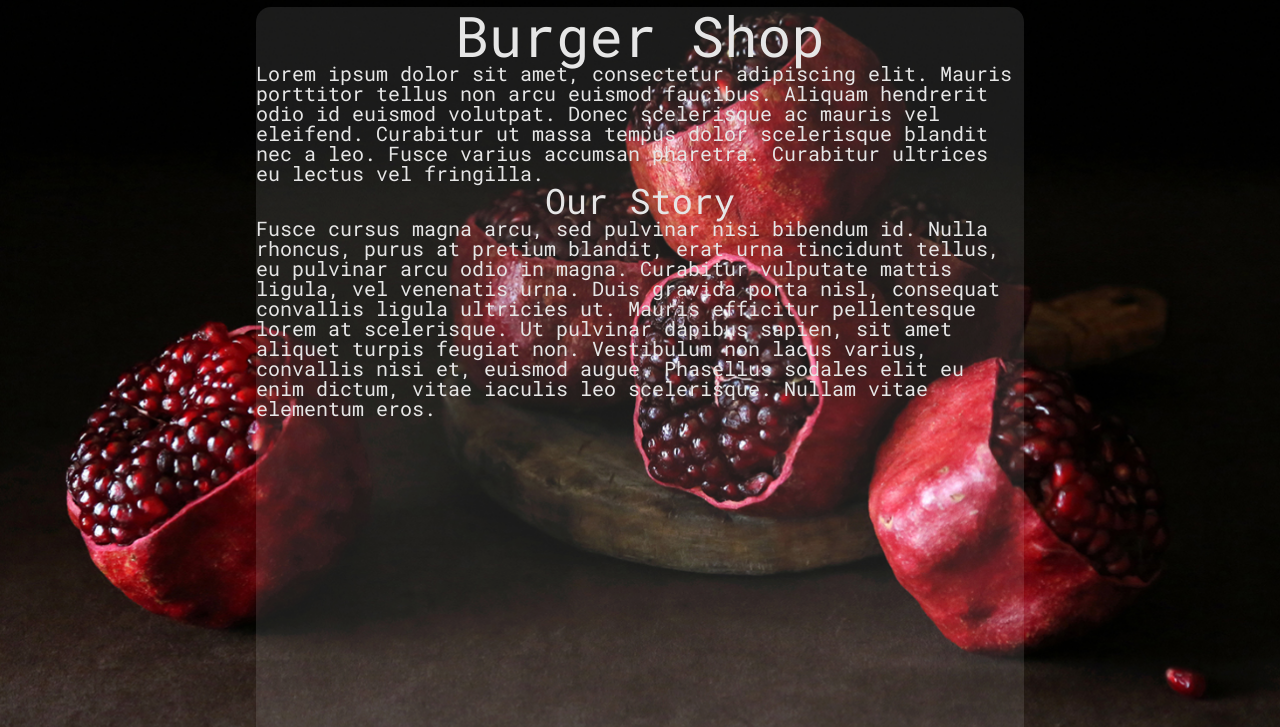
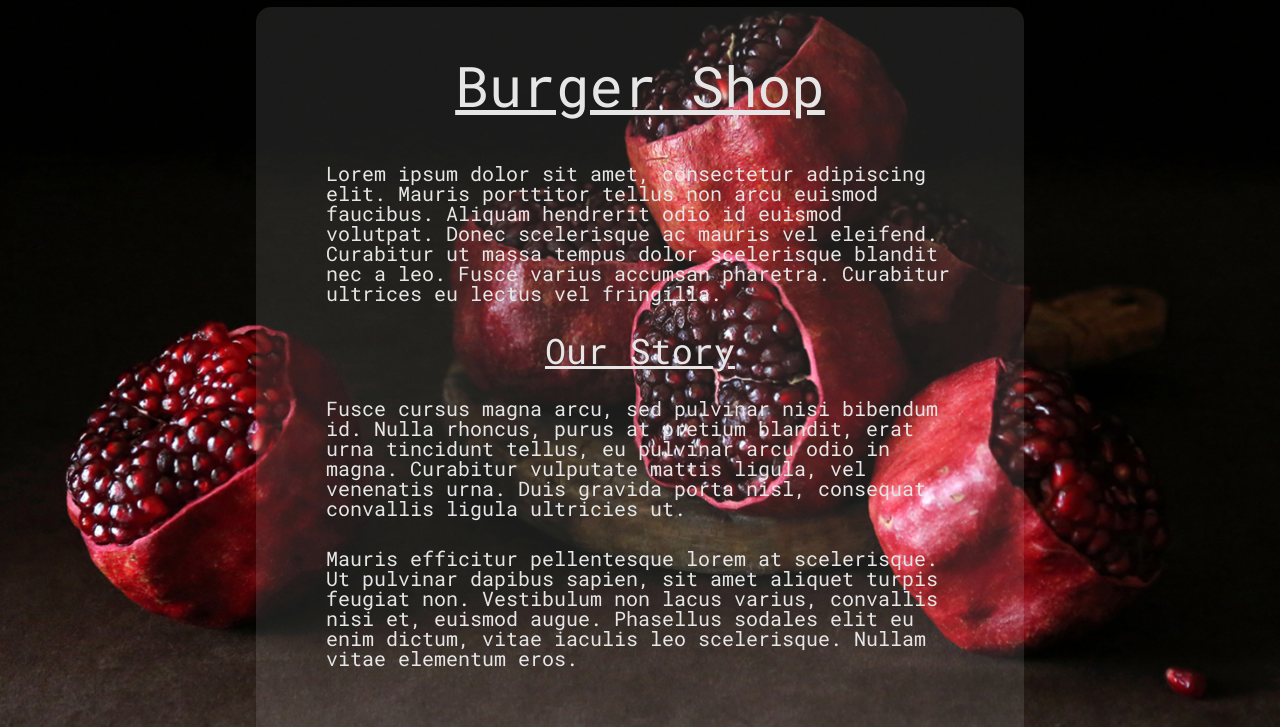
Before and after one commit to mattyjrae123/restaurant-page, a website built with webpack: page src/index.html in a window 1280 px wide. Shown: the part 73-800 px from the top of the page. Built offline with nearby package versions, Linux system fonts and the light colour scheme.

Commit message:
Set margins and apdding on main content

```diff
--- a/src/index.html
+++ b/src/index.html
@@ -24,7 +24,8 @@
         <h1>Burger Shop</h1>
         <p>Lorem ipsum dolor sit amet, consectetur adipiscing elit. Mauris porttitor tellus non arcu euismod faucibus. Aliquam hendrerit odio id euismod volutpat. Donec scelerisque ac mauris vel eleifend. Curabitur ut massa tempus dolor scelerisque blandit nec a leo. Fusce varius accumsan pharetra. Curabitur ultrices eu lectus vel fringilla.</p>
         <h2>Our Story</h2>
-        <p>Fusce cursus magna arcu, sed pulvinar nisi bibendum id. Nulla rhoncus, purus at pretium blandit, erat urna tincidunt tellus, eu pulvinar arcu odio in magna. Curabitur vulputate mattis ligula, vel venenatis urna. Duis gravida porta nisl, consequat convallis ligula ultricies ut. Mauris efficitur pellentesque lorem at scelerisque. Ut pulvinar dapibus sapien, sit amet aliquet turpis feugiat non. Vestibulum non lacus varius, convallis nisi et, euismod augue. Phasellus sodales elit eu enim dictum, vitae iaculis leo scelerisque. Nullam vitae elementum eros.</p>
+        <p>Fusce cursus magna arcu, sed pulvinar nisi bibendum id. Nulla rhoncus, purus at pretium blandit, erat urna tincidunt tellus, eu pulvinar arcu odio in magna. Curabitur vulputate mattis ligula, vel venenatis urna. Duis gravida porta nisl, consequat convallis ligula ultricies ut.</p>
+        <p>Mauris efficitur pellentesque lorem at scelerisque. Ut pulvinar dapibus sapien, sit amet aliquet turpis feugiat non. Vestibulum non lacus varius, convallis nisi et, euismod augue. Phasellus sodales elit eu enim dictum, vitae iaculis leo scelerisque. Nullam vitae elementum eros.</p>
       </div>
     </main>
   </div>
--- a/src/styles/style.css
+++ b/src/styles/style.css
@@ -86,6 +86,7 @@ main {
 main > div {
   height: 100%;
   width: 100%;
+  padding: 30px 70px;
 
   display: flex;
   flex-direction: column;
@@ -95,12 +96,17 @@ main > div {
 
 main > div > h1 {
   font-size: 3.5rem;
+  margin: 20px 0;
+  text-decoration: underline;
 }
 
 main > div > h2 {
   font-size: 2.2rem;
+  margin-top: 30px;
+  text-decoration: underline;
 }
 
 main > div > p {
   font-size: 1.25rem;
+  margin-top: 30px;
 }
```
